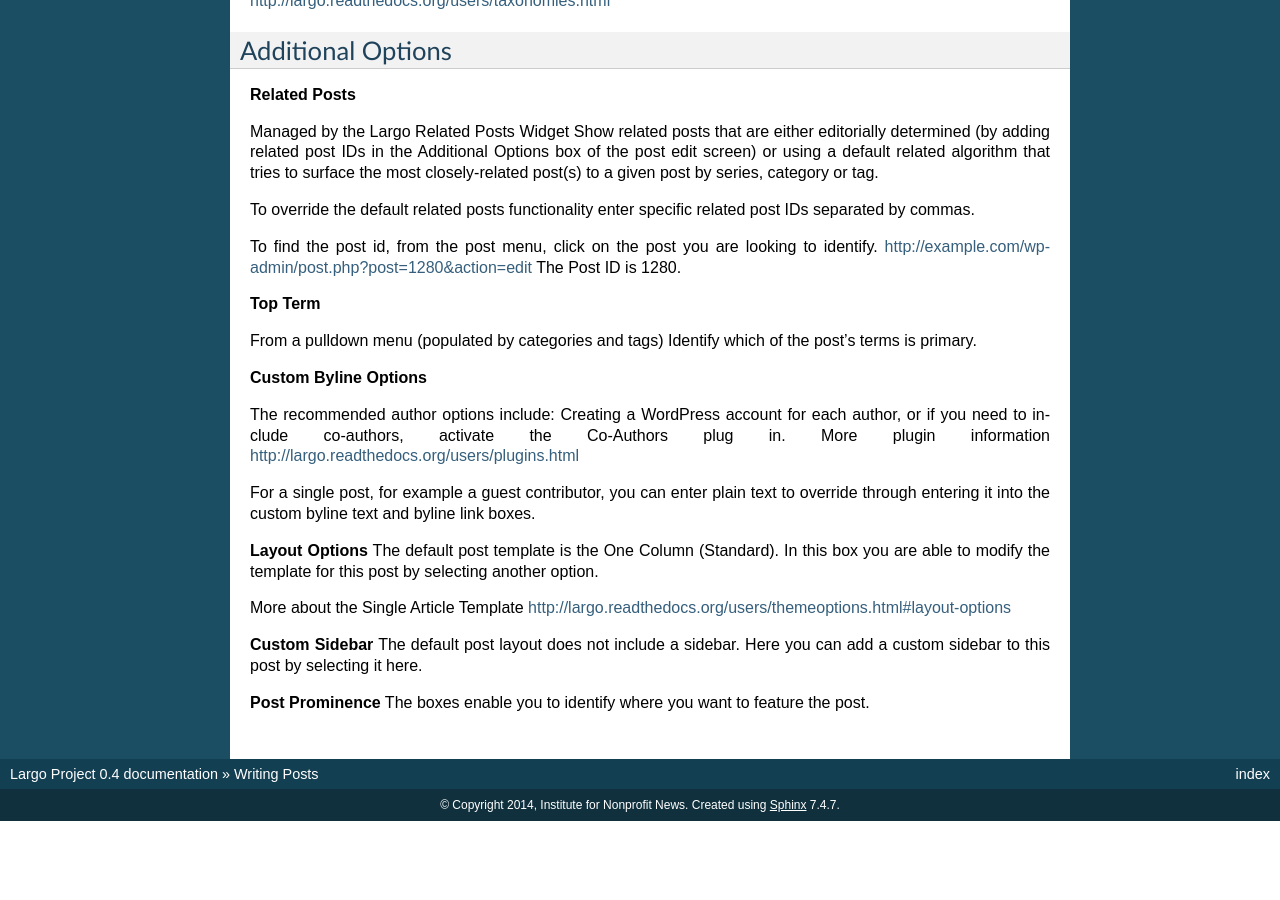
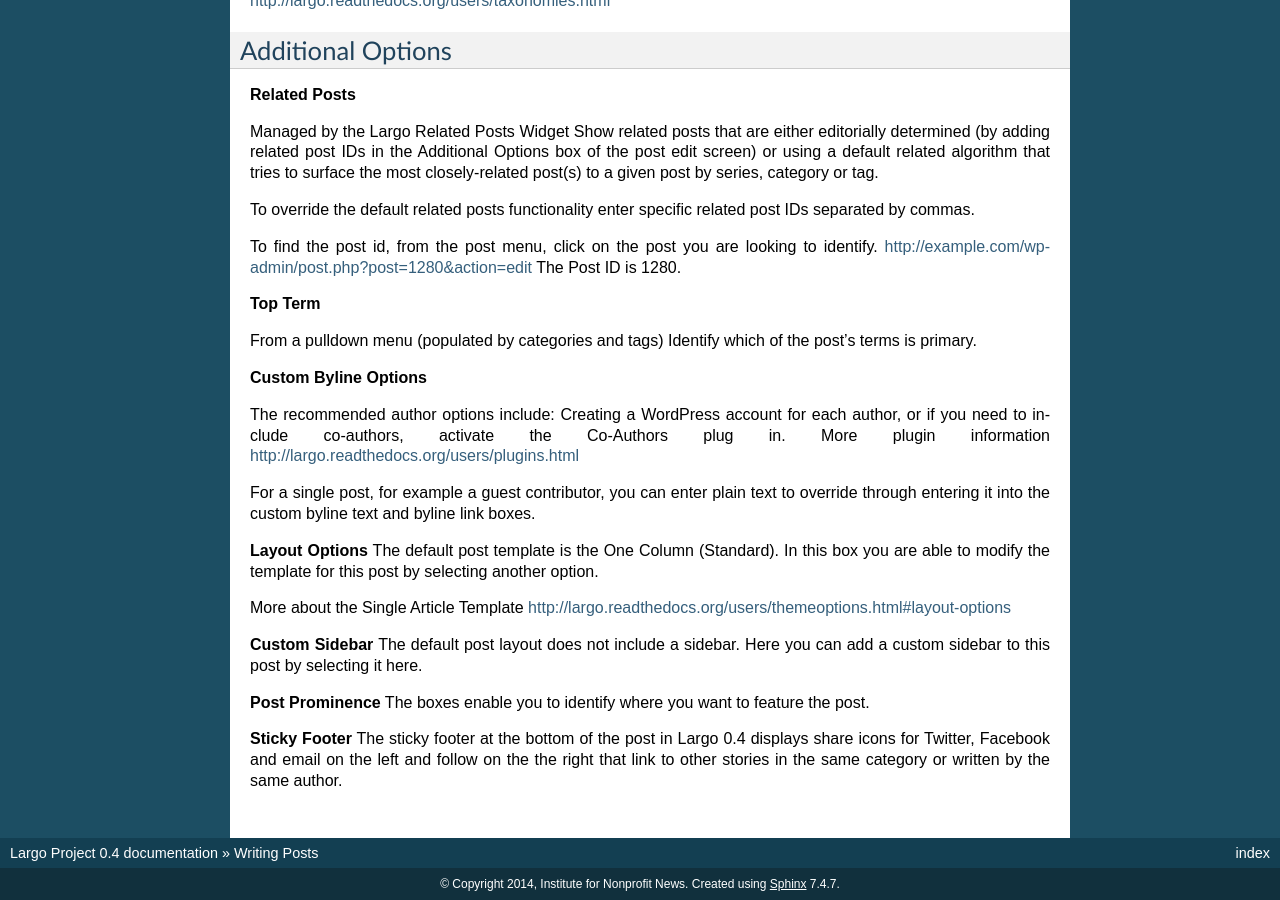
Before and after one commit to argoproject/Argo, a Sphinx documentation site: the page built from docs/users/posting.rst, in a window 1280 px wide and 900 px high, scrolled down 728 px. Built offline with Sphinx 7.4.7, drawn with Linux system fonts in a browser that asks for light colours; before the commit the page ends 1549 px from its top, so only the background shows below that.

Commit message:
Added sticky footer to posting

```diff
--- a/docs/users/posting.rst
+++ b/docs/users/posting.rst
@@ -71,3 +71,6 @@
 
 **Post Prominence**
 The boxes enable you to identify where you want to feature the post.
+
+**Sticky Footer**
+The sticky footer at the bottom of the post in Largo 0.4 displays share icons for Twitter, Facebook and email on the left and follow on the the right that link to other stories in the same category or written by the same author.
```
